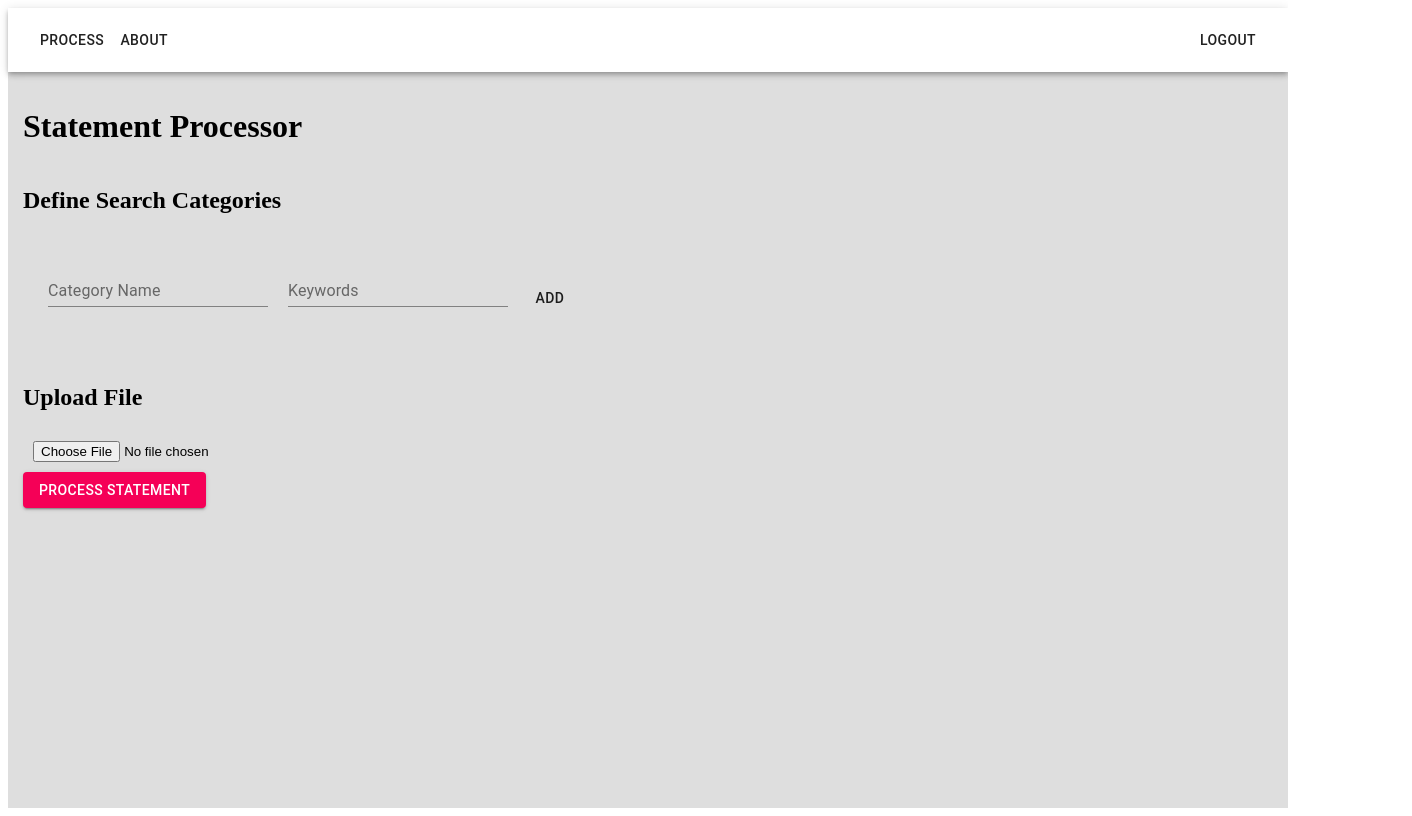
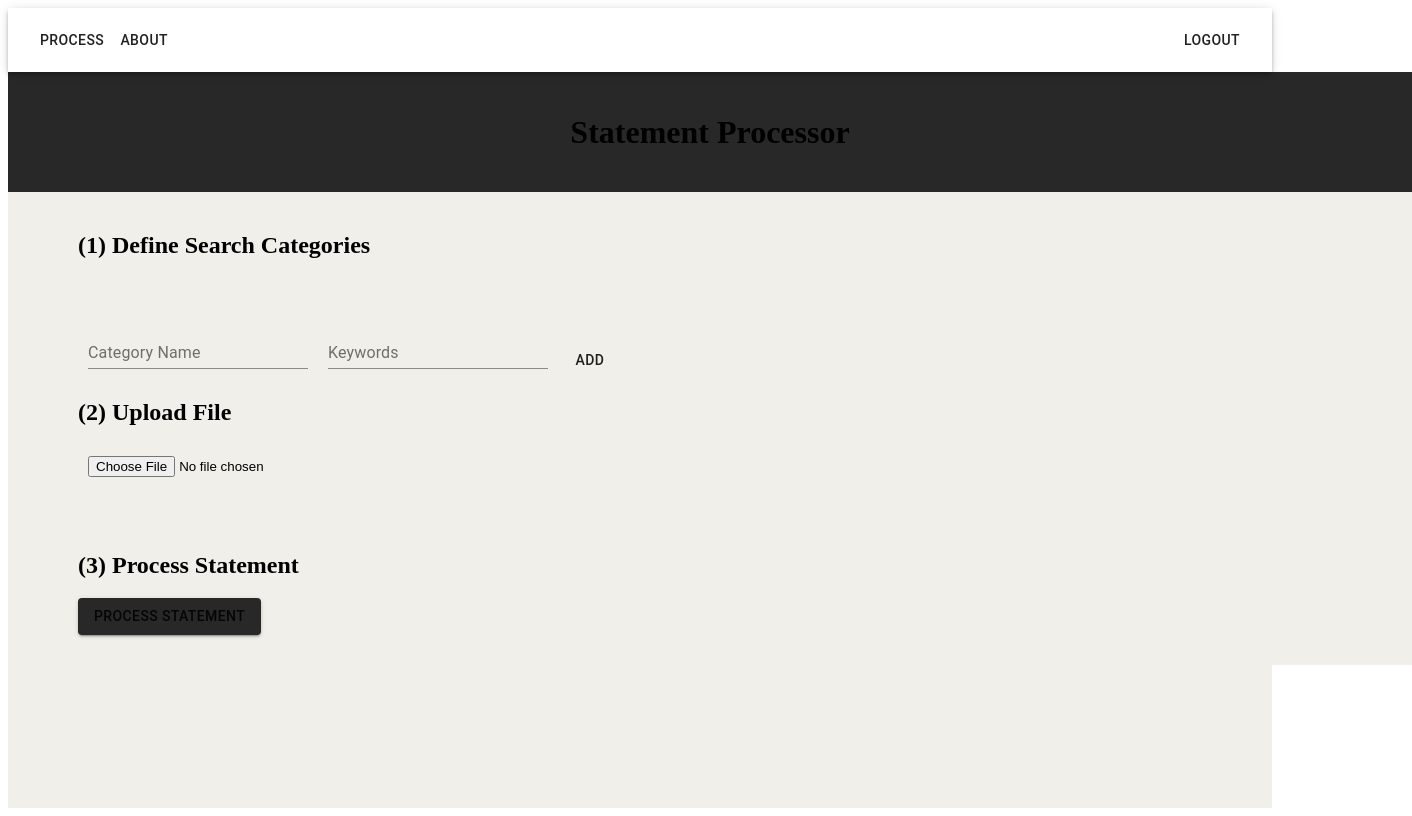
Before and after one commit to We-Solve-For-X/statement-processor-FE, a Next.js app: page /process in a window 1280 px wide. Shown: the whole page, 1412 px wide, since content can reach past the window. Built offline with nearby package versions, Linux system fonts and the light colour scheme.

Commit message:
redid process page + list buildup

```diff
--- a/components/CategoryList.js
+++ b/components/CategoryList.js
@@ -1,62 +1,42 @@
 import React from 'react'
 import Button from '@material-ui/core/Button'
 import TextField from '@material-ui/core/TextField';
+import ListItem from '../components/ListItem'
 
 export default class Processor extends React.Component {
 
     constructor(props) {
         super(props)
         this.state = {
-            categories: [],
-            catName: '',
-            catKeys: ''
+            listItems: [], //[{category: "cat name", keywords: ["keya", "keyb"]}]
      }
     }
 
     render() {
-        const {catName, catKeys, categories} = this.state
+        const { listItems } = this.state
         return (
-            <div style={{display: "flex", flexDirection: "column", justifyContent: "flex-start", alignItems: "flex-start", padding: 15}}>
-                <div style={{display: "flex", flexDirection: "row", justifyContent: "flex-start", alignItems: "flex-end"}}>
-                <TextField
-                style={{margin: 10}}
-                label="Category Name"
-                value={catName}
-                onChange={(event) => {return this.setState({catName: event.target.value})}}
-                />
-                <TextField
-                style={{margin: 10}}
-                label="Keywords"
-                value={catKeys}
-                onChange={(event) => {return this.setState({catKeys: event.target.value})}}
-
-                />
-                <Button onClick={this.addCategory}>Add</Button>
-                </div>
-
+            <div style={{display: "flex", flexDirection: "column", justifyContent: "flex-start", alignItems: "flex-start"}}>
                 <ul>
-                    {categories.map((val) => {return(
-                        <li key={val.name}>
-                    <div>
-                    <h5>Category: {val.name}</h5>
-                    <h5>Keys:     {val.keys}</h5>
-                    </div>
-                        </li>
+                    {listItems.map((obj) => { return(
+                        <ListItem disabled={true} object={obj} key={obj.category} removeCategory={this.removeCategory} />
                     )})}
                 </ul>
+                <ListItem disabled={false} addItem={this.addCategory} />
             </div>
         )
     }
 
-    addCategory = () => {
-        const { categories, catKeys, catName } = this.state
-        const nCategories = categories.concat([{name: catName, keys: catKeys}])
-        this.setState({
-            categories: nCategories,
-            catName: '',
-            catKeys: ''
-        })
+    addCategory = (catName = '', catKeys = [], id = 0) => {
+        const newObj = {category: catName, keywords: catKeys, id: id}
+        const newListItems = this.state.listItems.concat(newObj)
+        this.setState({listItems: newListItems})
     }
 
+    removeCategory = (category = '') => {
+        const newListItems = this.state.listItems.filter(function(obj){
+            return category == obj.category
+        });
+        this.setState({listItems: newListItems})
+    }
 
 }
--- a/components/Header.js
+++ b/components/Header.js
@@ -7,11 +7,11 @@ import Button from '@material-ui/core/Button';
 import LinkMUI from '../components/myLibrary/LinkMUI'
 
 
-export default function ButtonAppBar() {
+export default function Header() {
 
   return (
     <div>
-      <AppBar position="static" color="#DEDEDE">
+      <AppBar position="sticky" color="#DEDEDE">
 
         <Toolbar style={{display: "flex", flexDirection: "row", justifyContent: "space-between"}}>
          <div>
--- /dev/null
+++ b/components/ListItem.js
@@ -0,0 +1,42 @@
+import React, { useState } from 'react'
+import Button from '@material-ui/core/Button'
+import TextField from '@material-ui/core/TextField';
+
+const ListItem = (props) => {
+
+    const [categoryName, setCategoryName] = useState("");
+    const [categoryList, setCategoryList] = useState("");
+    const isDisabled = props.disabled
+
+    const onAddItem = () => {
+        props.addItem(categoryName, categoryList)
+        setCategoryName("")
+        setCategoryList("")
+     };
+     const onRemoveCategory = () => {
+         props.removeCategory(props.object.category)
+     };
+
+    return(
+        <div style={{display: "flex", flexDirection: "row", justifyContent: "flex-start", alignItems: "flex-end"}}>
+            <TextField
+            disabled={isDisabled}
+            style={{margin: 10}}
+            label={isDisabled ? false : "Category Name"}
+            value={isDisabled ? props.object.category : categoryName}
+            onChange={(event) => {return setCategoryName(event.target.value)}}
+            />
+            <TextField
+            disabled={isDisabled}
+            style={{margin: 10}}
+            label={isDisabled ? false : "Keywords"}
+            value={isDisabled ? props.object.keywords : categoryList}
+            onChange={(event) => {return setCategoryList(event.target.value)}}
+            />
+
+            {isDisabled ? <Button onClick={() => onRemoveCategory()}>Remove</Button> : <Button onClick={() => onAddItem()}>Add</Button>}
+        </div>
+    )
+}
+
+export default ListItem
--- a/components/PageLayout.js
+++ b/components/PageLayout.js
@@ -1,7 +1,7 @@
 import Header from './Header';
 
-const PageLayout = props => (
-  <div style={{width: "100vw", height: "100vh", backgroundColor: "#DEDEDE"}}>
+const PageLayout = (props) => (
+  <div style={{width: "100%", height: "100%", backgroundColor: props.color ? props.color : "#DEDEDE", minHeight: "100vh"}}>
     <Header />
     {props.children}
   </div>
--- a/config/colors.js
+++ b/config/colors.js
@@ -1,3 +1,5 @@
 export default {
-    primaryGrey: 'blue'
+    primaryGrey: '#282828',
+    primaryOffWhite: "#FCFEFF",
+    secondaryBrown: "#F1EFE9"
 }
--- /dev/null
+++ b/config/router.js
@@ -0,0 +1,5 @@
+export default {
+    login: '',
+    processor: '/process',
+    about: ''
+}
--- a/config/spacing.js
+++ b/config/spacing.js
@@ -0,0 +1,3 @@
+export default {
+    sidesPrimary: 70
+}
--- a/pages/login.js
+++ b/pages/login.js
@@ -2,6 +2,7 @@ import LinkMUI from '../components/myLibrary/LinkMUI'
 import Paper from '@material-ui/core/Paper';
 import TextField from '@material-ui/core/TextField';
 import images from '../assets/images/images'
+import router from '../config/router'
 
 const Login = () => {
     return (
@@ -12,7 +13,7 @@ const Login = () => {
                 <div style={{display: "flex", flexDirection: "column", justifyContent: "flex-start", alignItems: "center"}}>
                     <TextField id="standard-basic" label="Username" style = {{width: 250, margin: 10}}/>
                     <TextField id="standard-basic" label="Password" style = {{width: 250, margin: 10}}/>
-                    <LinkMUI href="/process" title="Login" variant="contained" style={{margin: 10, width: 200}}>
+                    <LinkMUI href={router.processor} title="Login" variant="contained" style={{margin: 10, width: 200}}>
                         Login Here
                     </LinkMUI>
                 </div>
--- a/pages/process.js
+++ b/pages/process.js
@@ -3,6 +3,8 @@ import PageLayout from '../components/PageLayout';
 import { useRouter } from 'next/router';
 import Button from '@material-ui/core/Button'
 import CategoryList from '../components/CategoryList'
+import spacing from '../config/spacing'
+import colors from '../config/colors'
 
 export default class Processor extends React.Component {
 
@@ -13,23 +15,28 @@ constructor(props) {
 
 render() {
     return (
-        <PageLayout>
-            <div style={{display: "flex", flexDirection: "column", justifyContent: "flex-start", alignItems: "flex-start", padding: 15}}>
-                <div style={{display: "flex", flexDirection: "column", justifyContent: "flex-start", alignItems: "flex-start"}}>
-                    <h1>Statement Processor</h1>
+        <PageLayout color={colors.secondaryBrown}>
+            <div style={{display: "flex", flexDirection: "column", justifyContent: "flex-start", alignItems: "flex-start", width: "100%"}}>
+
+                <div style={{backgroundColor: colors.primaryGrey ,width: "100%", height: 120 ,display: "flex", flexDirection: "row", justifyContent: "center", alignItems: "center", paddingLeft: spacing.sidesPrimary, paddingRight: spacing.sidesPrimary}}>
+                    <h1 style={{color: colors.primaryWhiteWashed}}>Statement Processor</h1>
                 </div>
-                <div style={{display: "flex", flexDirection: "column", justifyContent: "flex-start", alignItems: "flex-start"}}>
-                    <h2>Define Search Categories</h2>
+
+                 <div style={{width: "100%", paddingTop: 20, paddingRight: spacing.sidesPrimary, paddingLeft: spacing.sidesPrimary, backgroundColor: colors.secondaryBrown ,display: "flex", flexDirection: "column", justifyContent: "flex-start", alignItems: "flex-start"}}>
+                    <h2>(1) Define Search Categories</h2>
                     <CategoryList/>
                 </div>
-                <div style={{display: "flex", flexDirection: "column", justifyContent: "flex-start", alignItems: "flex-start"}}>
-                    <h2>Upload File</h2>
+
+                <div style={{width: "100%", paddingBottom: 15, paddingRight: spacing.sidesPrimary, paddingLeft: spacing.sidesPrimary, backgroundColor: colors.secondaryBrown ,display: "flex", flexDirection: "column", justifyContent: "flex-start", alignItems: "flex-start"}}>
+                    <h2>(2) Upload File</h2>
                     <input type="file" onChange={this.fileHandler.bind(this)} style={{"padding":"10px"}} />
                 </div>
-                <div style={{display: "flex", flexDirection: "column", justifyContent: "flex-start", alignItems: "flex-start"}}>
-                <Button variant="contained" color="secondary">
-                Process Statement
-                </Button>
+
+                <div style={{width: "100%", padding: 30 ,paddingRight: spacing.sidesPrimary, paddingLeft: spacing.sidesPrimary, backgroundColor: colors.secondaryBrown ,display: "flex", flexDirection: "column", justifyContent: "flex-start", alignItems: "flex-start"}}>
+                    <h2>(3) Process Statement</h2>
+                    <Button variant="contained" style={{backgroundColor: colors.primaryGrey, textEmphasisColor: 'blue'}}>
+                        Process Statement
+                    </Button>
                 </div>
 
             </div>
```
Also changed, not shown: assets/web_zurich_seebecken_megateaser1600x900.jpg (added).
